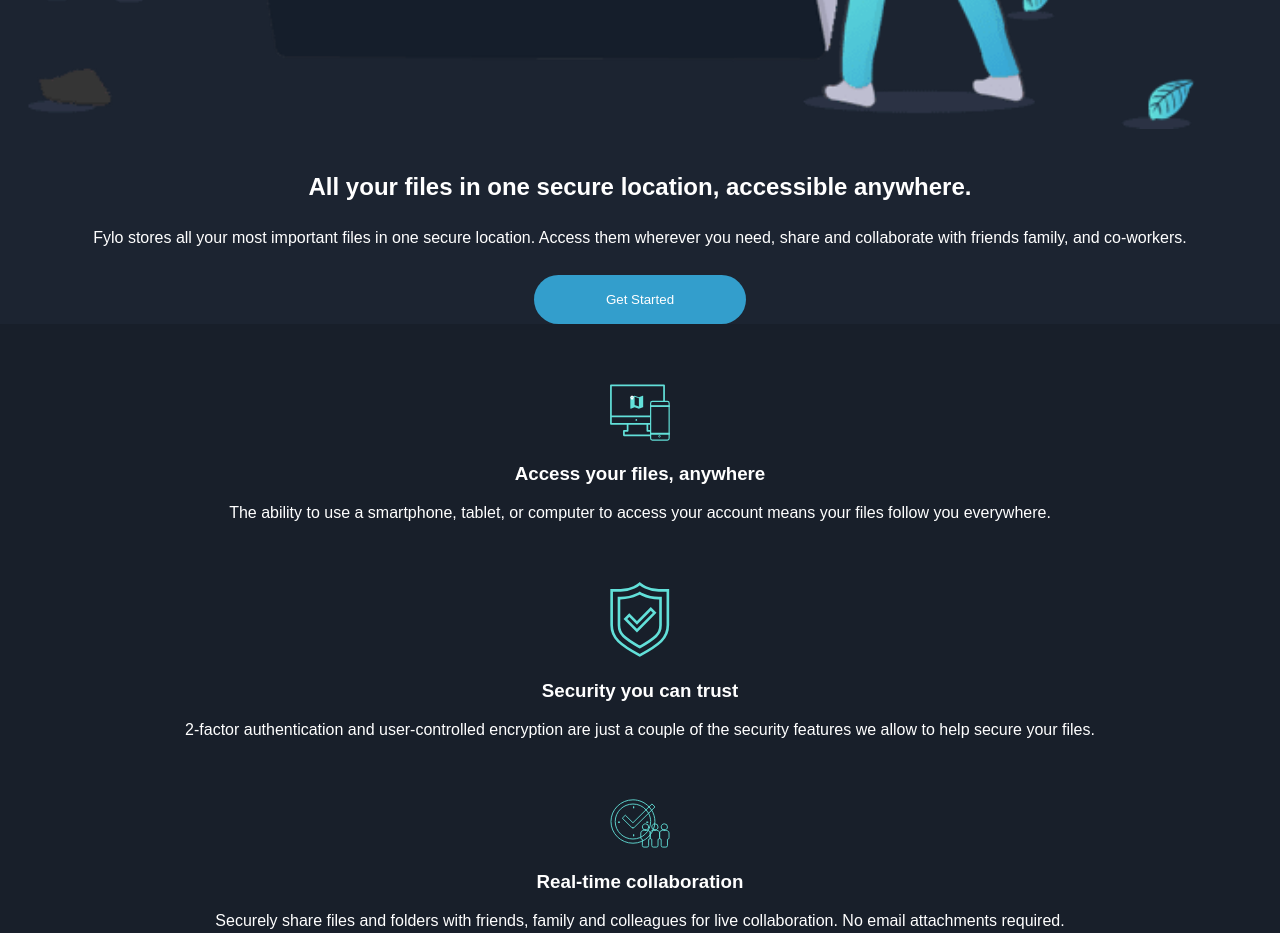
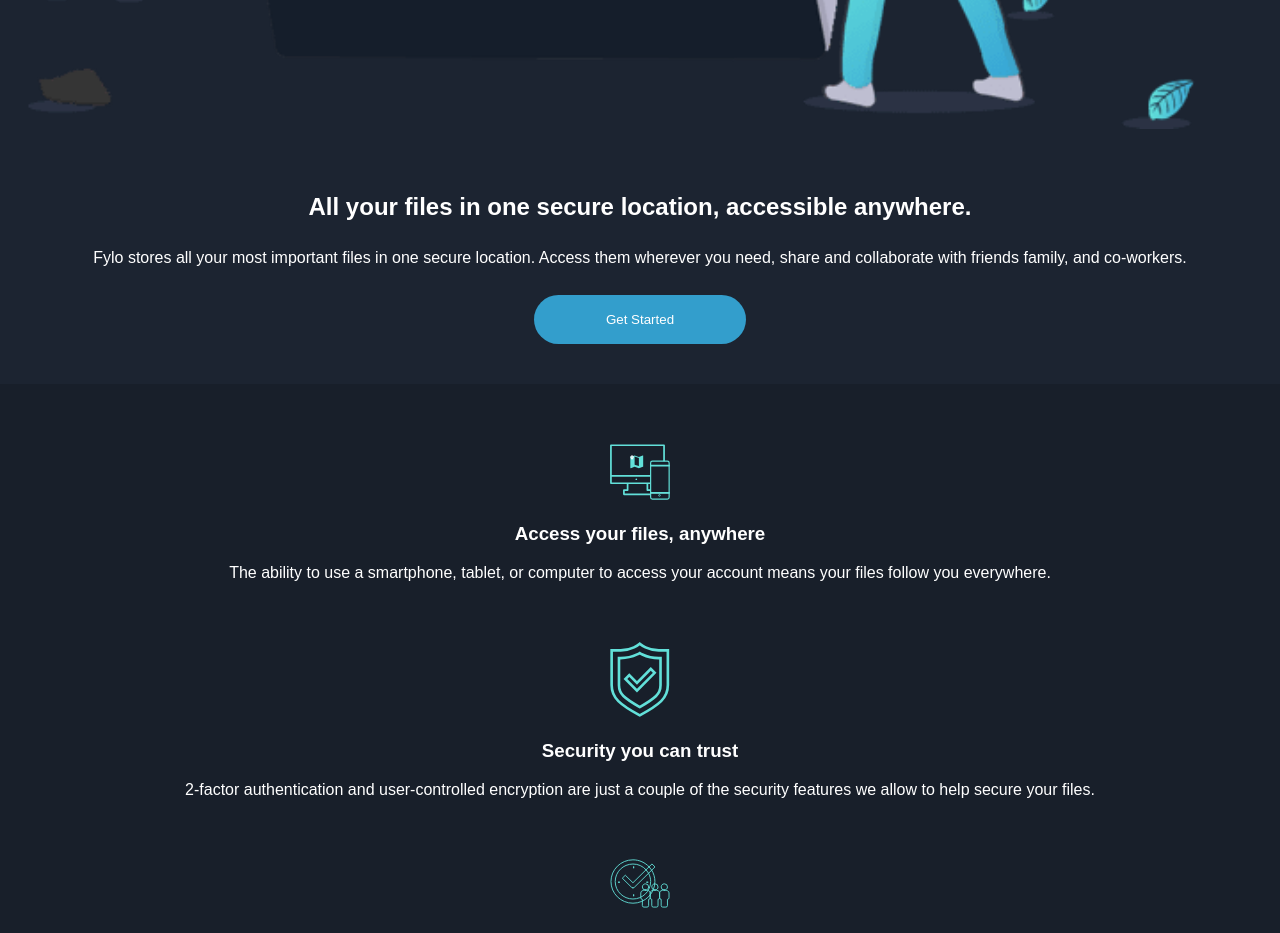
Before and after one commit to voromahery/iwt-4-fylo-dark-theme, a website: page webroot/index.html in a window 1280 px wide. Shown: the part 900-1833 px from the top of the page. Drawn offline with Linux system fonts and the light colour scheme.

Commit message:
Adding padding

```diff
--- a/scss/_header.scss
+++ b/scss/_header.scss
@@ -31,11 +31,9 @@
 }
 
 .header__article {
+  padding-top: 40px;
+  padding-bottom: 40px;
   text-align: center;
-}
-
-.header__article--heading {
-  margin-top: 40px;
 }
 
 .header__article--paragraph {
```
Also changed, not shown: webroot/css/index.css.
